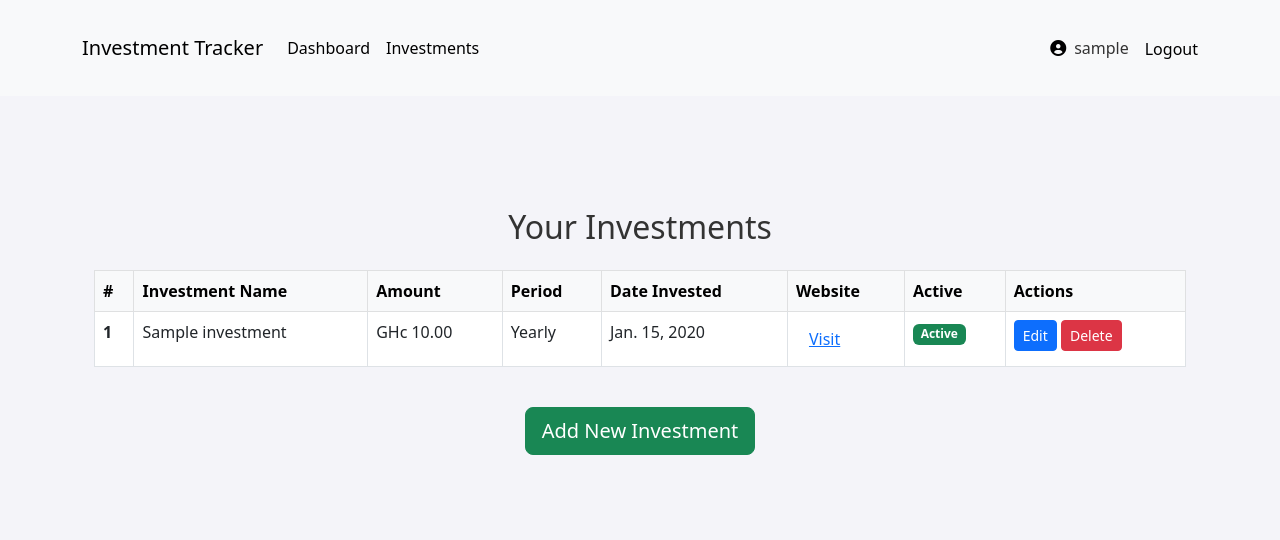
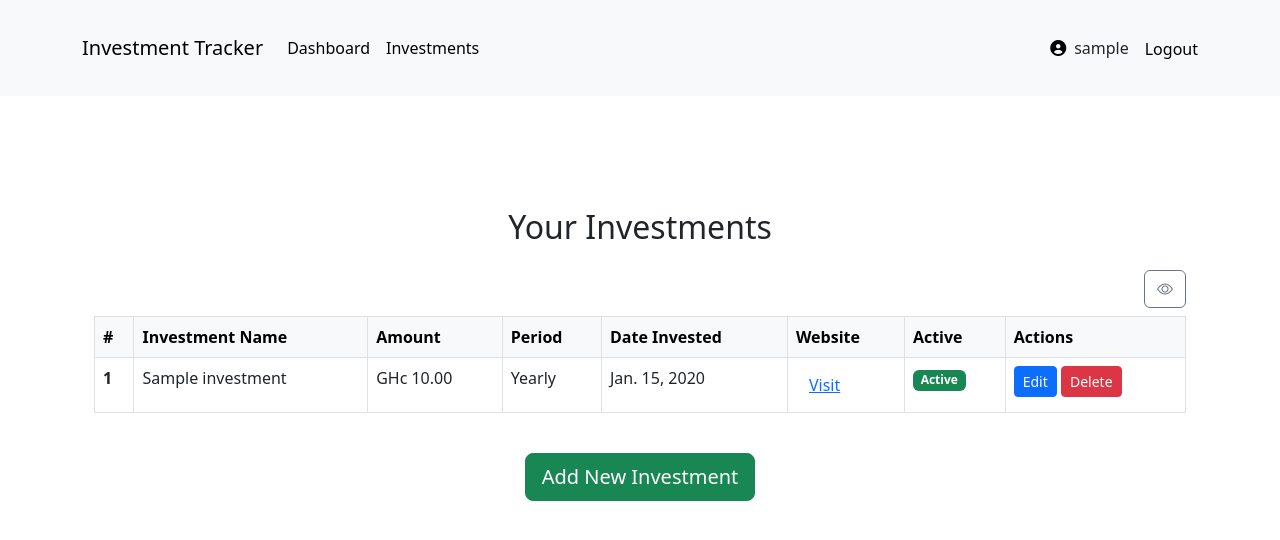
Before and after one commit to PintoAaron/Investment-Tracker, a Django app: page /investments/ in a window 1280 px wide. Shown: the top 540 px of the page. Run offline with Django 5.2, Linux system fonts and the light colour scheme; a user stored in the database is signed in; tables that the repository leaves empty hold one stand-in row (values such as "Sample post"); some libraries are stand-ins or nearby versions.

Commit message:
toggling amount visibility

```diff
--- a/tracker/templates/tracker/base.html
+++ b/tracker/templates/tracker/base.html
@@ -13,6 +13,14 @@
     <link
       rel="stylesheet"
       href="https://cdnjs.cloudflare.com/ajax/libs/font-awesome/6.0.0-beta3/css/all.min.css"
+    />
+    <link
+      rel="stylesheet"
+      href="https://cdn.jsdelivr.net/npm/bootstrap@5.3.0/dist/css/bootstrap.min.css"
+    />
+    <link
+      rel="stylesheet"
+      href="https://cdn.jsdelivr.net/npm/bootstrap-icons/font/bootstrap-icons.css"
     />
   </head>
   <body>
--- a/tracker/templates/tracker/list_investments.html
+++ b/tracker/templates/tracker/list_investments.html
@@ -5,6 +5,12 @@
   <div class="overlay">
     <div class="container mt-5">
       <h2 class="text-center mb-4 text-highlight">Your Investments</h2>
+      <div class="d-flex justify-content-end mb-2">
+        <!-- Toggle Visibility Button -->
+        <button id="toggle-amount-visibility" class="btn btn-outline-secondary">
+          <i id="visibility-icon" class="bi bi-eye"></i> <!-- Bootstrap eye icon -->
+        </button>
+      </div>
       <div class="table-responsive">
         <table class="table table-bordered table-hover bg-white">
           <thead class="table-light">
@@ -14,7 +20,7 @@
               <th scope="col">Amount</th>
               <th scope="col">Period</th>
               <th scope="col">Date Invested</th>
-              <th scope="col">Website</th> <!-- Added Website header -->
+              <th scope="col">Website</th>
               <th scope="col">Active</th>
               <th scope="col">Actions</th>
             </tr>
@@ -24,8 +30,8 @@
             <tr>
               <th scope="row">{{ forloop.counter }}</th>
               <td>{{ investment.name }}</td>
-              <td>GHc {{ investment.amount_invested }}</td>
-              <td>{{ investment.period }}</td> <!-- Display the period -->
+              <td class="amount-cell">GHc {{ investment.amount_invested }}</td>
+              <td>{{ investment.period }}</td>
               <td>{{ investment.date_invested }}</td>
               <td>
                 {% if investment.url %}
@@ -40,9 +46,7 @@
                 </span>
               </td>
               <td>
-                <!-- Edit Button -->
                 <a href="{% url 'edit_investment' investment.id %}" class="btn btn-primary btn-sm">Edit</a>
-                <!-- Delete Button -->
                 <form method="post" action="{% url 'delete_investment' investment.id %}" style="display: inline;">
                   {% csrf_token %}
                   <button type="submit" class="btn btn-danger btn-sm">Delete</button>
@@ -51,18 +55,46 @@
             </tr>
             {% empty %}
             <tr>
-              <td colspan="7" class="text-center">No investments found.</td> <!-- Updated colspan to 7 -->
+              <td colspan="8" class="text-center">No investments found.</td>
             </tr>
             {% endfor %}
           </tbody>
         </table>
       </div>
 
-      <!-- Add Investment Button -->
       <div class="text-center mt-4">
         <a class="btn btn-success btn-lg" href="{% url 'add_investment' %}">Add New Investment</a>
       </div>
     </div>
   </div>
 </div>
+
+<!-- JavaScript for toggling visibility -->
+<script>
+  document.addEventListener('DOMContentLoaded', function () {
+    const toggleButton = document.getElementById('toggle-amount-visibility');
+    const visibilityIcon = document.getElementById('visibility-icon');
+    const amountCells = document.querySelectorAll('.amount-cell');
+
+    let isVisible = true;
+
+    toggleButton.addEventListener('click', function () {
+      isVisible = !isVisible;
+
+      amountCells.forEach(cell => {
+        if (isVisible) {
+          // Restore the original amount
+          cell.textContent = cell.getAttribute('data-original-amount');
+        } else {
+          // Replace with asterisks
+          cell.setAttribute('data-original-amount', cell.textContent.trim());
+          cell.textContent = '****';
+        }
+      });
+
+      // Update the icon
+      visibilityIcon.className = isVisible ? 'bi bi-eye' : 'bi bi-eye-slash';
+    });
+  });
+</script>
 {% endblock %}
```
